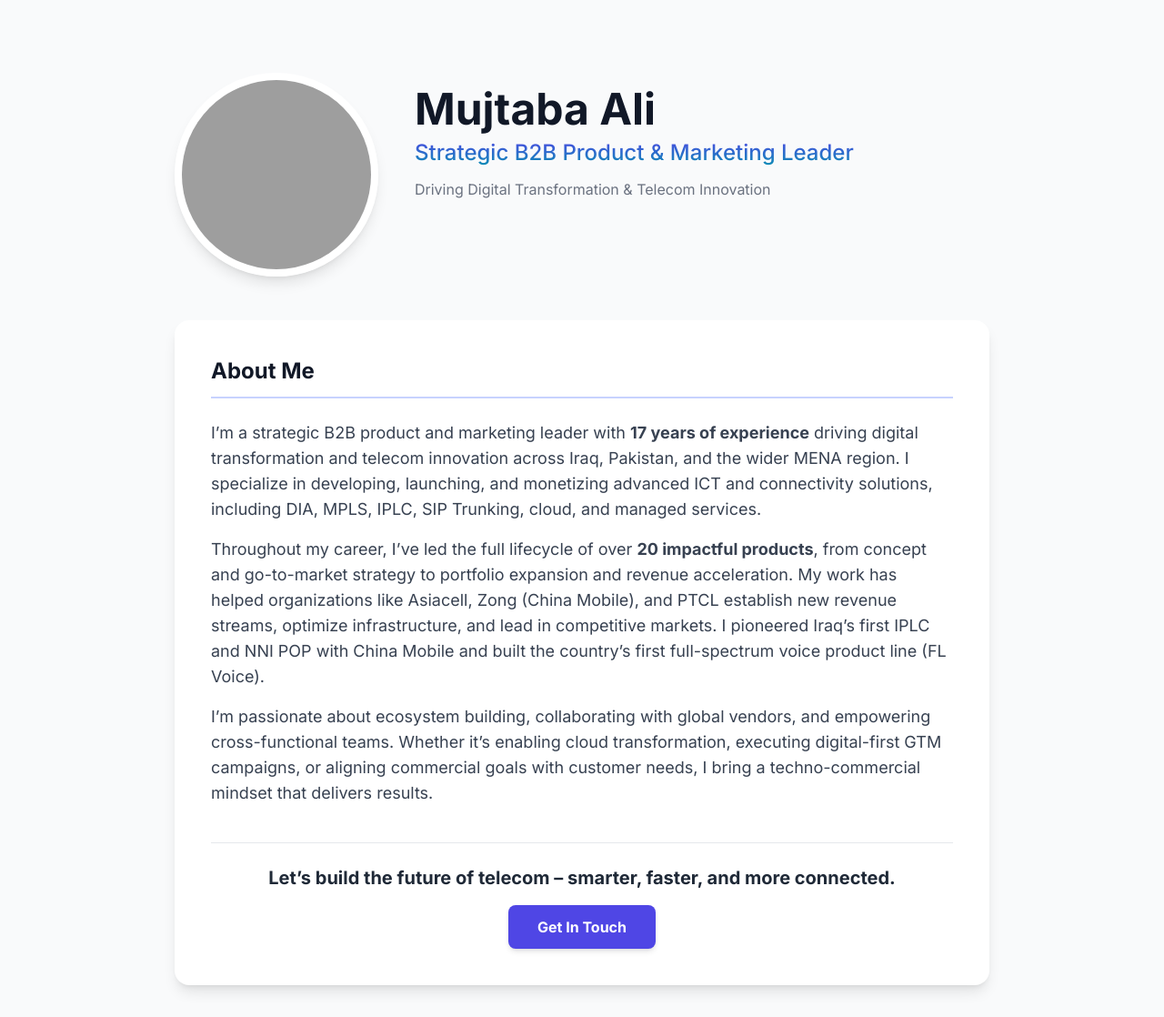
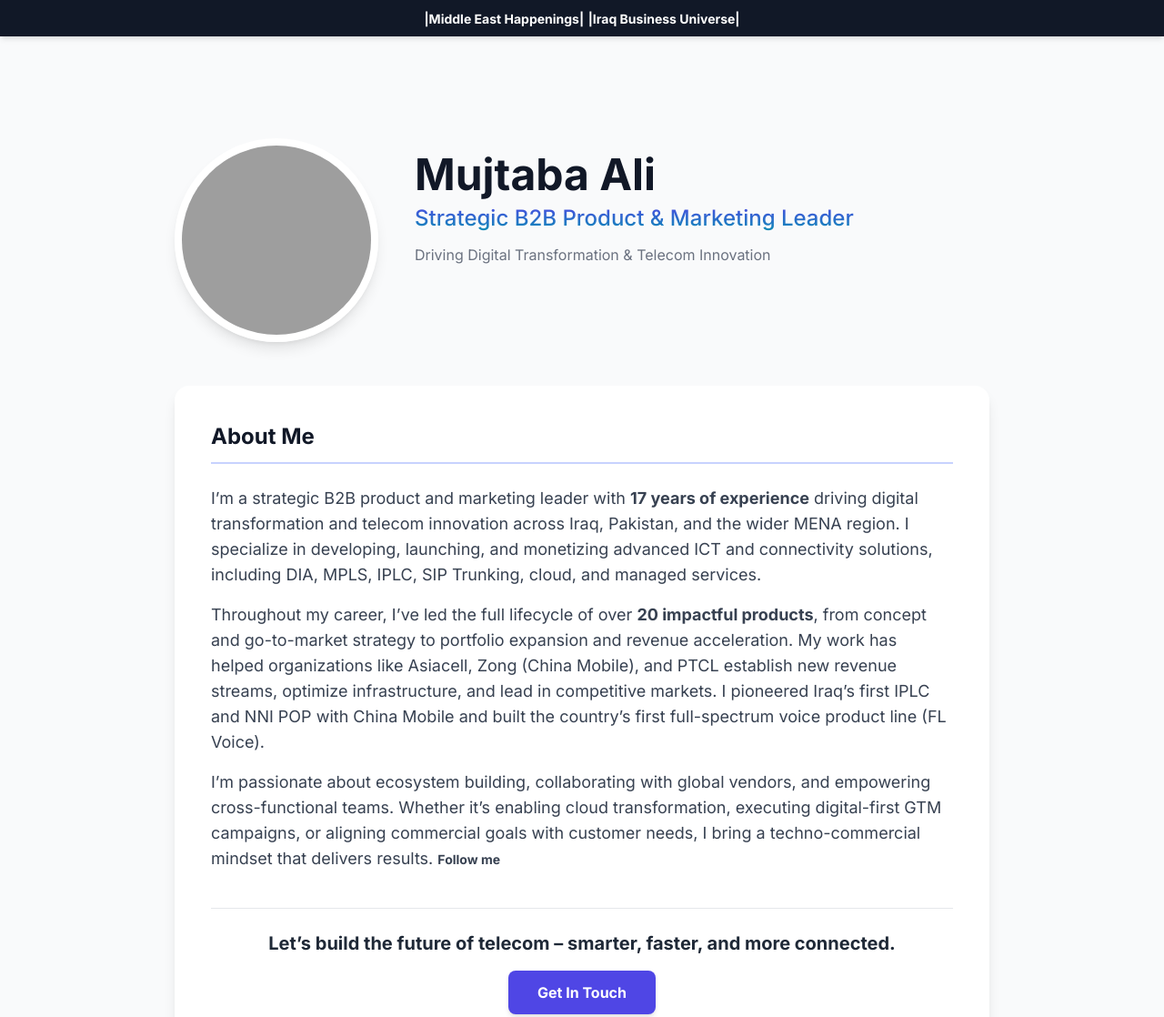
Before and after one commit to tosyedmujtaba/ME, a plain HTML site: page mujtaba.html in a window 1280 px wide. Shown: the top 1118 px of the page at 91% size. Drawn offline with nearby package versions, Linux system fonts and the light colour scheme; grey boxes are pictures that could not be loaded.

Commit message:
mujtaba.html

```diff
--- a/mujtaba.html
+++ b/mujtaba.html
@@ -16,6 +16,18 @@
             -webkit-text-fill-color: transparent;
         }
     </style>
+ <!-- Contact Link -->
+    <div class="bg-gray-900 text-white text-center p-2 shadow-md">
+        <a href="ME.html" class="text-sm font-semibold hover:underline transition-colors duration-300">|Middle East Happenings|</a>
+ <a href="https://tosyedmujtaba.github.io/Iraq/" class="text-sm font-semibold hover:underline transition-colors duration-300">|Iraq Business Universe|</a>
+</div>
+
+
+    </div>
+
+    <!-- Main Container -->
+    <div class="container mx-auto p-4 md:p-8 max-w-7xl">
+
 </head>
 <body class="bg-gray-50 text-gray-800">
 
@@ -58,7 +70,8 @@
                         Throughout my career, I’ve led the full lifecycle of over <strong>20 impactful products</strong>, from concept and go-to-market strategy to portfolio expansion and revenue acceleration. My work has helped organizations like Asiacell, Zong (China Mobile), and PTCL establish new revenue streams, optimize infrastructure, and lead in competitive markets. I pioneered Iraq’s first IPLC and NNI POP with China Mobile and built the country’s first full-spectrum voice product line (FL Voice).
                     </p>
                     <p>
-                        I’m passionate about ecosystem building, collaborating with global vendors, and empowering cross-functional teams. Whether it’s enabling cloud transformation, executing digital-first GTM campaigns, or aligning commercial goals with customer needs, I bring a techno-commercial mindset that delivers results.
+                        I’m passionate about ecosystem building, collaborating with global vendors, and empowering cross-functional teams. Whether it’s enabling cloud transformation, executing digital-first GTM campaigns, or aligning commercial goals with customer needs, I bring a techno-commercial mindset that delivers results. <a href="https://www.linkedin.com/in/i-am-mujtaba/" class="text-sm font-semibold hover:underline transition-colors duration-300">Follow me</a>
+
                     </p>
                 </div>
 
```
